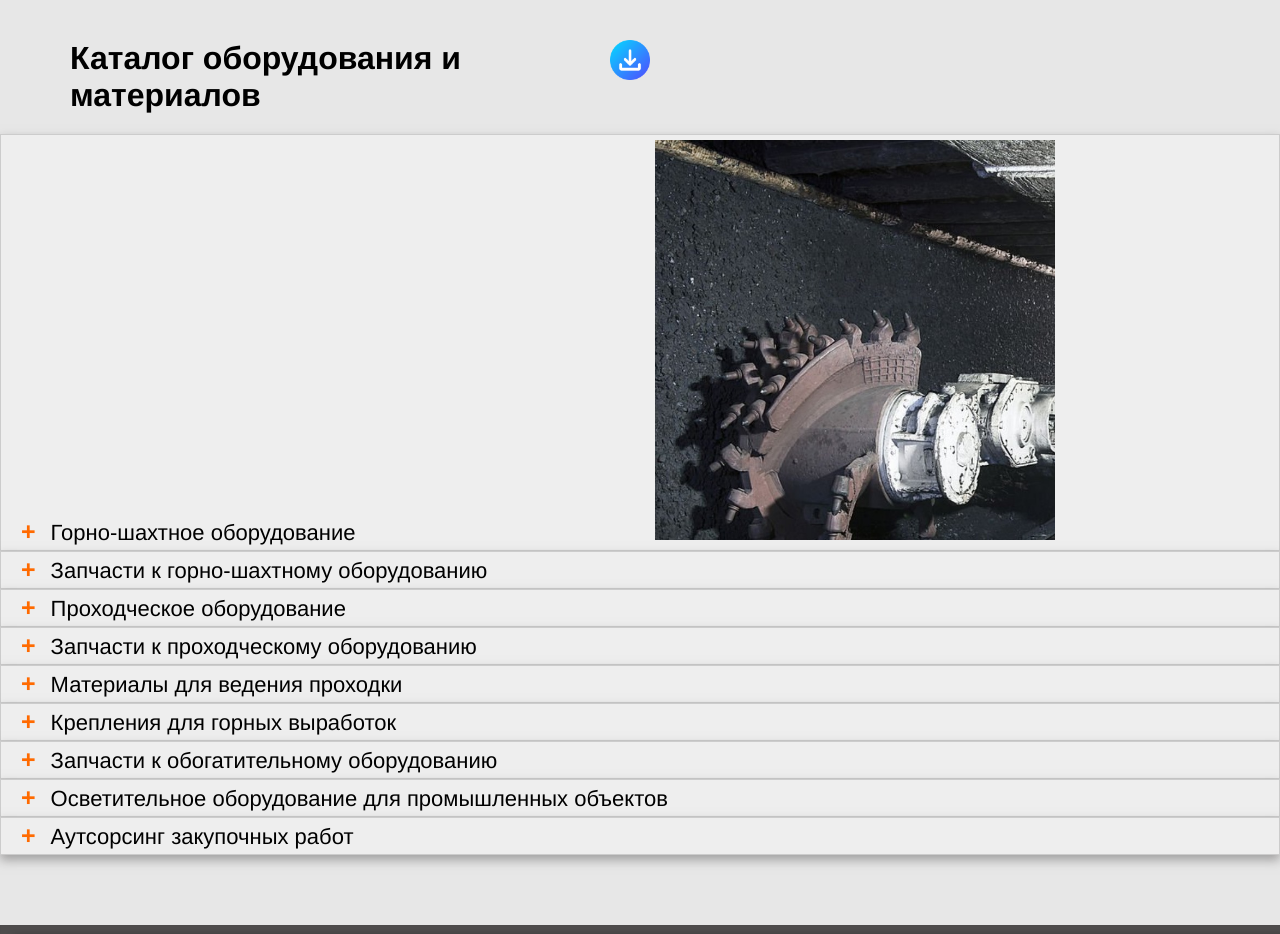
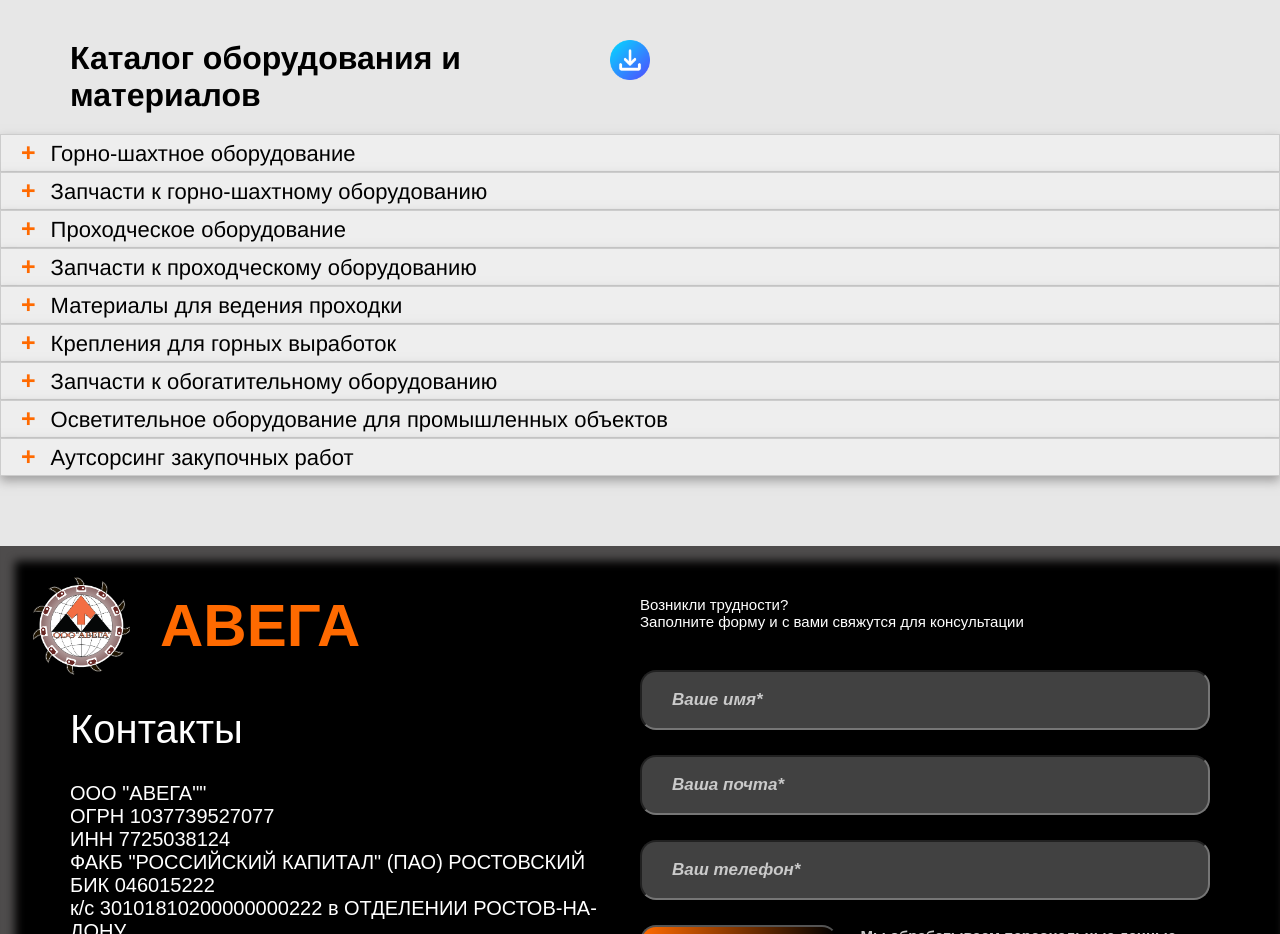
Before and after one commit to Zoriana22/timchenko, a plain HTML site: page index.html in a window 1280 px wide. Shown: the part 920-1854 px from the top of the page. Drawn offline with nearby package versions, Linux system fonts and the light colour scheme.

Commit message:
changed  ::after

```diff
--- a/style.css
+++ b/style.css
@@ -186,16 +186,16 @@
   height: 40px;
   color: transparent;
 }
-.GSHO::after {
+/*.GSHO::after {
   content: "";
-  width: 400px;
-  height: 400px;
+  width: 100%;
+  height: 35px;
 	display: inline-block;
   background-image: url(img/about_us_pic.jpg);
   background-repeat: no-repeat;
   background-size: cover;
   margin-left: 300px;
-}
+}*/
 details > summary {
   max-width: 1920px;
   padding: 5px;
```
